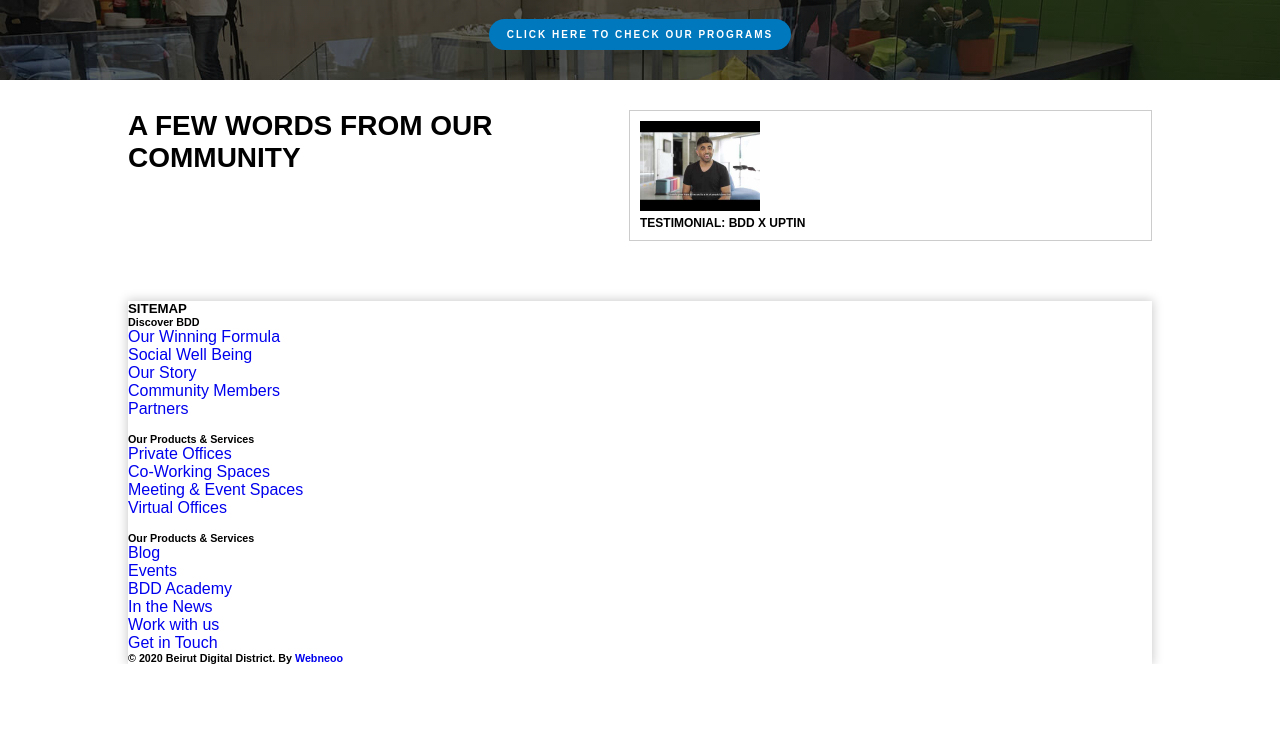
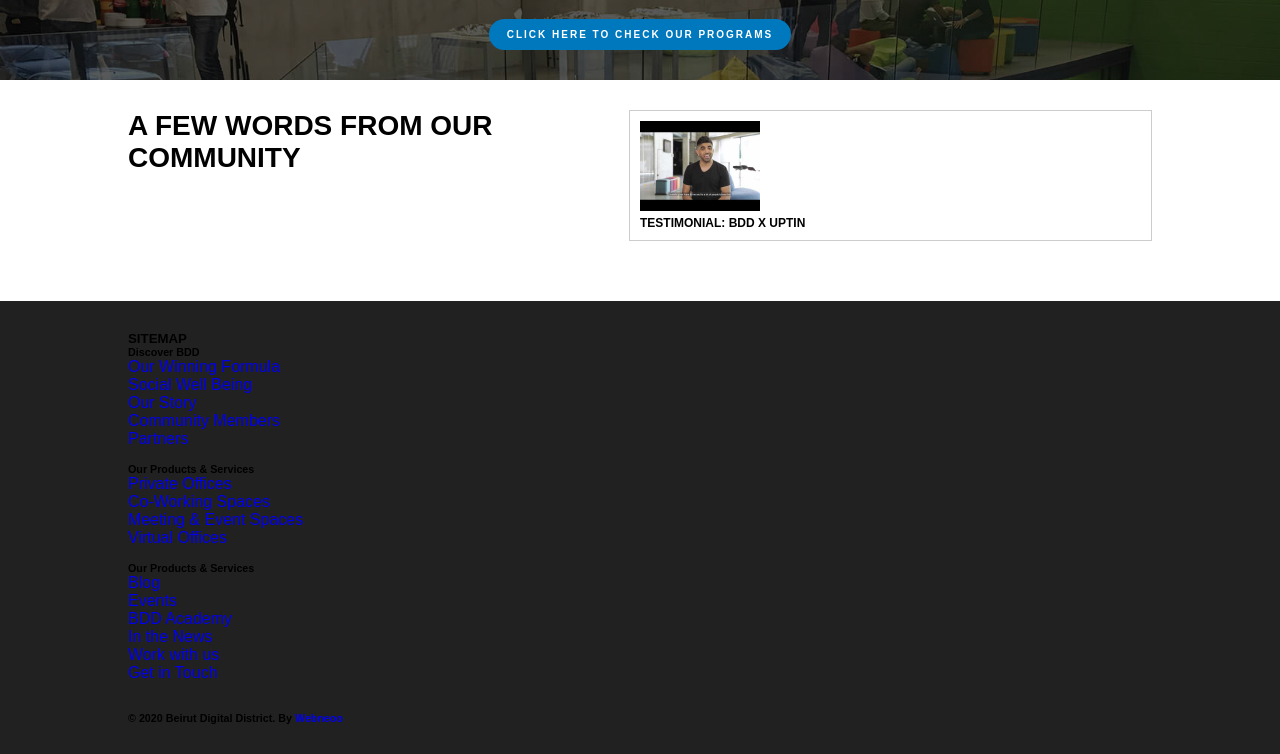
Before and after one commit to moatasemyakhni/bdd-replica-frontend, a plain HTML site: page index.html in a window 1280 px wide. Shown: the part 3396-4150 px from the top of the page. Before the commit the page ends 4060 px from the top, so only its background shows below. Drawn offline with Linux system fonts and the light colour scheme; files whose address does not match are found by name.

Commit message:
footer fixes

```diff
--- a/index.html
+++ b/index.html
@@ -277,7 +277,7 @@
     <!-- end main -->
 
     <!-- start footer -->
-    <footer>
+    <footer class="footer-section">
         <div class="news-container footer-container">
             <div class="info">
                 <div class="col1">
--- a/styles/styles.css
+++ b/styles/styles.css
@@ -503,6 +503,19 @@
 .footer-section {
     box-shadow: none;
     background-color: #212121;
+    padding: 30px 0;
+
+}
+
+.footer-container {
+    box-shadow: none;
+    background-color: transparent;
+}
+
+.footer-section .social-media {
+    display: flex;
+    padding-top: 30px;
+    justify-content: space-between;
 }
 /* end footer */
 /* utilities */
```
